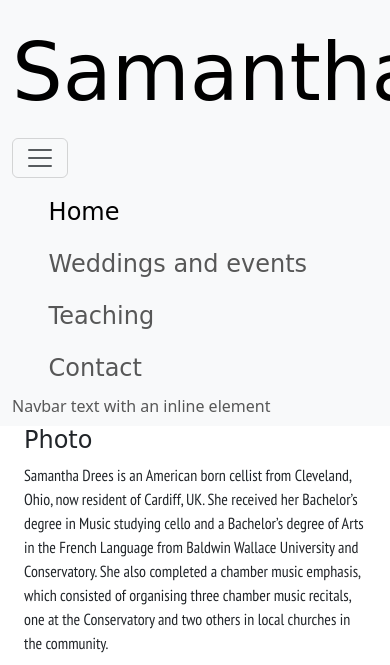
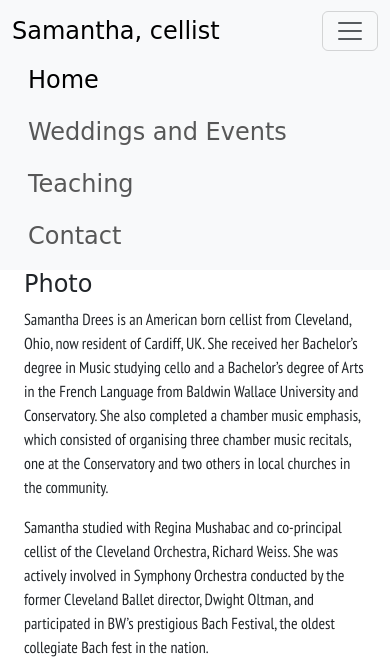
Before and after one commit to samcat437/Scello, a Flask app: page / in a window 390 px wide, after a click that opens the changed part; the page is wider, and only the part inside the window is pictured. Shown: the top 665 px of that part. Run offline with Flask 3, Linux system fonts and the light colour scheme; some web fonts are replaced.

Commit message:
added media query to nav bar for small screens

```diff
--- a/website/static/index.css
+++ b/website/static/index.css
@@ -12,3 +12,9 @@ a.navbar-brand {
 .home-about, .teaching-about, .weddings-about, .contact-us {
     font-family: 'PT Sans Narrow', sans-serif;
 }
+
+@media only screen and (max-width: 500px) {
+    a.navbar-brand {
+      font-size: 1.5rem;
+    }
+  }
--- a/website/templates/base.html
+++ b/website/templates/base.html
@@ -17,6 +17,8 @@
     <title>{% block title %}Samantha, cellist{% endblock %}</title>
   </head>
   <body>
+    <header>
+      <div class="container-fluid p-0">
         <nav class="navbar navbar-expand-lg bg-body-tertiary">
           <div class="container-fluid">
             <a class="navbar-brand" href="/">Samantha, cellist</a>
@@ -24,26 +26,27 @@
               <span class="navbar-toggler-icon"></span>
             </button>
             <div class="collapse navbar-collapse" id="navbarText">
-            <ul class="navbar-nav me-auto mt-2 pl-5 mb-lg-0">
-              <li class="nav-item">
+              <ul class="navbar-nav">
+                <li class="nav-item px-3">
                   <a class="nav-link active" aria-current="page" id="home" href="/">Home</a>
                 </li>
-              <li class="nav-item">
-                <a class="nav-link" id="weddings" href="/weddings">Weddings and events</a>
+                <li class="nav-item px-3">
+                  <a class="nav-link" id="weddings" href="/weddings">Weddings and Events</a>
                 </li>
-              <li class="nav-item">
+                <li class="nav-item px-3">
                   <a class="nav-link" id="teaching" href="/teaching">Teaching</a>
                 </li>
-              <li class="nav-item">
-                <a class="nav-link" id="contact" href="/contact">Contact</a>
+                <li class="nav-item px-3">
+                  <a class="nav-link" id="contact" href="{{url_for('views.contact') }}">Contact</a>
                 </li>
               </ul>
-            <span class="navbar-text">
-              Navbar text with an inline element
-            </span>
+
             </div>
           </div>
         </nav>
+      </div>
+    </header>
+
 
     <div class="container">{% block content %} {% endblock %}</div>
     <script src="https://cdn.jsdelivr.net/npm/@popperjs/core@2.11.8/dist/umd/popper.min.js" integrity="sha384-I7E8VVD/ismYTF4hNIPjVp/Zjvgyol6VFvRkX/vR+Vc4jQkC+hVqc2pM8ODewa9r" crossorigin="anonymous"></script>
```
Also changed, not shown: website/views.py (line endings or trailing spaces). Lines whose indentation alone changed are shown as unchanged.
